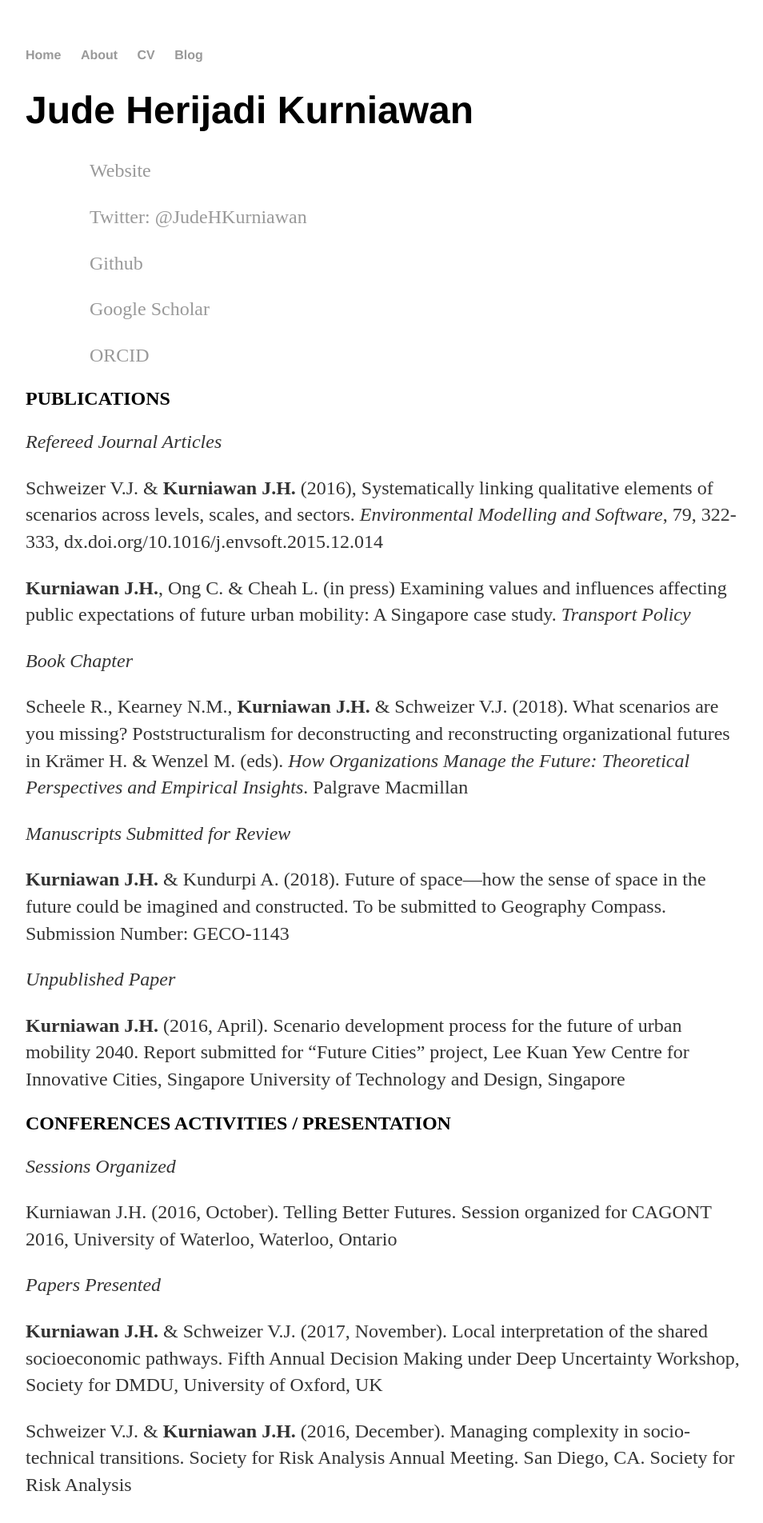
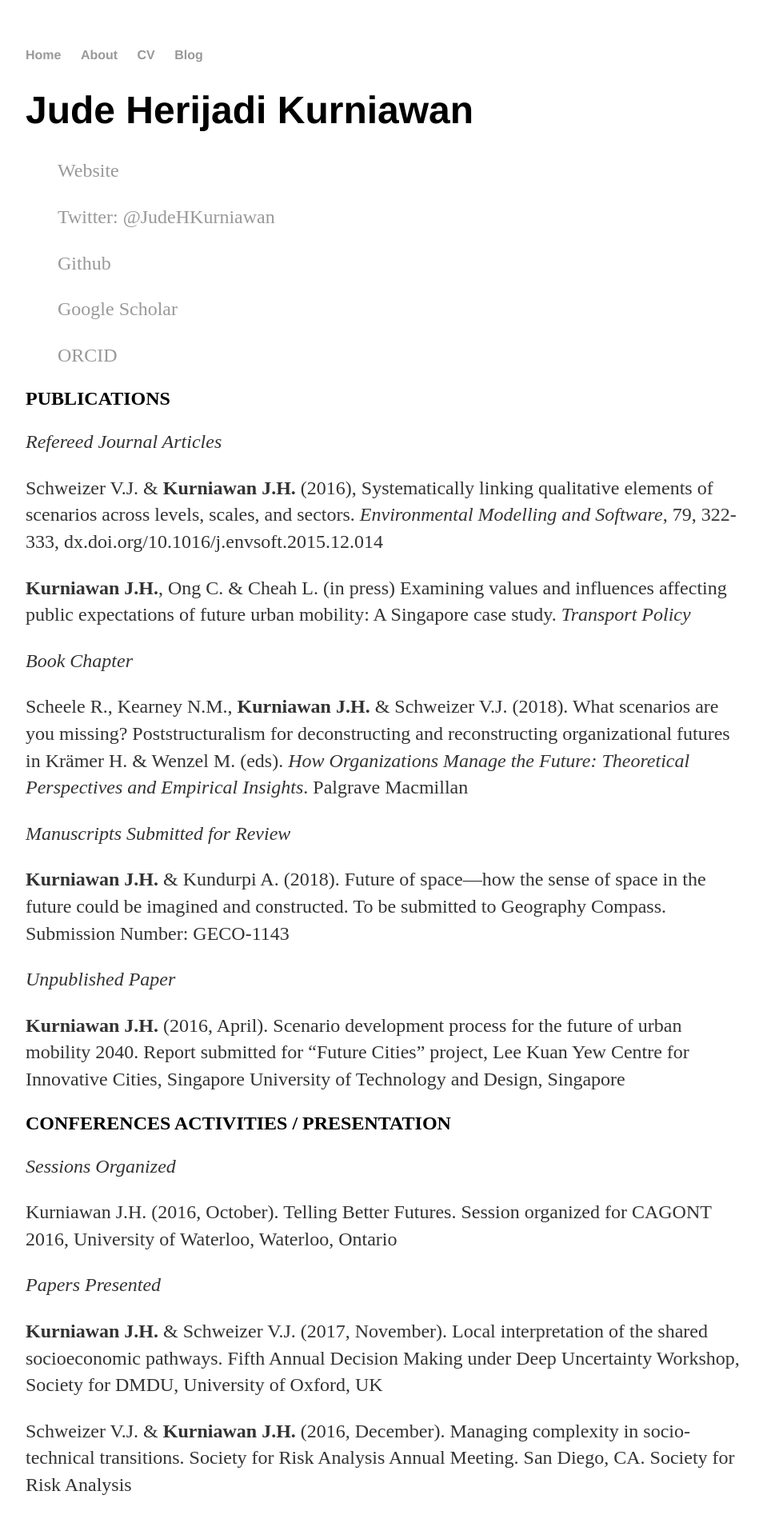
Before and after one commit to judekurn/judekurn.github.io, a Jekyll site: the page built from docs/cv.md, in a window 1280 px wide. Shown: the top 1904 px of the page at 80% size, without its empty margins (160-1114 px from the left). Built offline with Jekyll 4.4.1, drawn with Linux system fonts in a browser that asks for light colours; our own code applies the rules of GitHub Pages for plain Markdown files.

Commit message:
Update cv.md

```diff
--- a/docs/cv.md
+++ b/docs/cv.md
@@ -1,14 +1,14 @@
 # Jude Herijadi Kurniawan
 
->>[Website](https://judekurn.github.io)
+>[Website](https://judekurn.github.io)
 
->>[Twitter: @JudeHKurniawan](https://twitter.com/JudeHKurniawan)
+>[Twitter: @JudeHKurniawan](https://twitter.com/JudeHKurniawan)
 
->>[Github](https://github.com/judekurn)
+>[Github](https://github.com/judekurn)
 
->>[Google Scholar](https://scholar.google.ca/citations?user=sATZ0I0AAAAJ&hl=en&oi=ao)
+>[Google Scholar](https://scholar.google.ca/citations?user=sATZ0I0AAAAJ&hl=en&oi=ao)
 
->>[ORCID](https://orcid.org/0000-0001-5774-5845)
+>[ORCID](https://orcid.org/0000-0001-5774-5845)
 
 ## PUBLICATIONS
 *Refereed Journal Articles*
```
